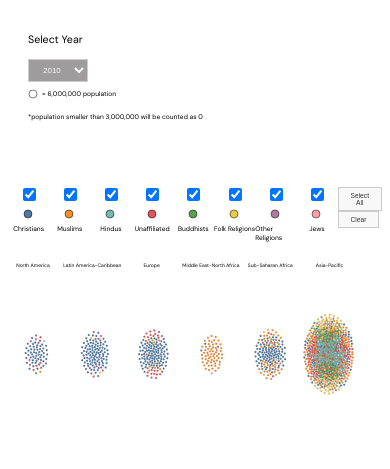
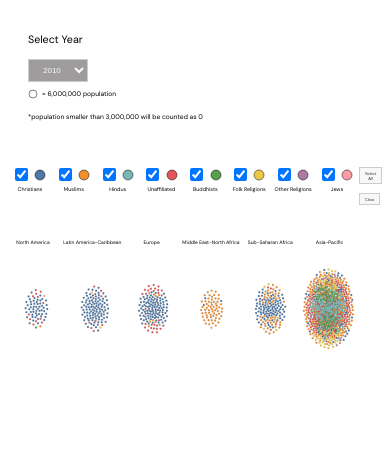
Before and after one commit to Yujia-Huo/religion-composition, a plain HTML site: page index.html in a window 390 px wide. Drawn offline with nearby package versions, Linux system fonts and the light colour scheme; animation ran at ten frames a second.

Commit message:
mobile responsive

```diff
--- a/index.html
+++ b/index.html
@@ -38,68 +38,84 @@
             <div id="checkbox-section">
 
                 <div class="checkbox-container">
+                    <div>
                         <input class="option" type="checkbox" value="Christians" id='Christians' checked>
-                    <svg height="20" width="20">
-                        <circle cx="10" cy="10" r="4" stroke="black" stroke-width=".5" fill="#4e79a7" />
+                        <svg height="15" width="15">
+                            <circle cx="7" cy="9" r="5" stroke="black" stroke-width=".5" fill="#4e79a7" />
                         </svg>
+                    </div>
+
                     <label for="Christians">Christians</label>
                 </div>
 
                 <div class="checkbox-container">
+                    <div>
                         <input class="option" type="checkbox" value="Muslims" id="Muslims" checked>
-                    <svg height="20" width="20">
-                        <circle cx="10" cy="10" r="4" stroke="black" stroke-width=".5" fill="#f28e2c" />
+                        <svg height="15" width="15">
+                            <circle cx="7" cy="9" r="5" stroke="black" stroke-width=".5" fill="#f28e2c" />
                         </svg>
+                    </div>
                     <label for="Muslims">Muslims</label>
                 </div>
 
                 <div class="checkbox-container">
+                    <div>
                         <input class="option" type="checkbox" value="Hindus" id="Hindus" checked>
-                    <svg height="20" width="20">
-                        <circle cx="10" cy="10" r="4" stroke="black" stroke-width=".5" fill="#76b7b2" />
-
+                        <svg height="15" width="15">
+                            <circle cx="7" cy="9" r="5" stroke="black" stroke-width=".5" fill="#76b7b2" />
                         </svg>
+                    </div>
                     <label for="Hindus">Hindus</label>
                 </div>
 
                 <div class="checkbox-container">
+                    <div>
                         <input class="option" type="checkbox" value="Unaffiliated" id="Unaffiliated" checked>
-                    <svg height="20" width="20">
-                        <circle cx="10" cy="10" r="4" stroke="black" stroke-width=".5" fill="#e15759" />
+                        <svg height="15" width="15">
+                            <circle cx="7" cy="9" r="5" stroke="black" stroke-width=".5" fill="#e15759" />
                         </svg>
+                    </div>
                     <label for="Unaffiliated">Unaffiliated</label>
                 </div>
 
                 <div class="checkbox-container">
+                    <div>
                         <input class="option" type="checkbox" value="Buddhists" id="Buddhists" checked>
-                    <svg height="20" width="20">
-                        <circle cx="10" cy="10" r="4" stroke="black" stroke-width=".5" fill="#59a14f" />
+                        <svg height="15" width="15">
+                            <circle cx="7" cy="9" r="5" stroke="black" stroke-width=".5" fill="#59a14f" />
                         </svg>
+                    </div>
                     <label for="Buddhists">Buddhists</label>
                 </div>
 
 
                 <div class="checkbox-container">
+                    <div>
                         <input class="option" type="checkbox" value="FolkReligions" id="FolkReligions" checked>
-                    <svg height="20" width="20">
-                        <circle cx="10" cy="10" r="4" stroke="black" stroke-width=".5" fill="#edc949" />
+                        <svg height="15" width="15">
+                            <circle cx="7" cy="9" r="5" stroke="black" stroke-width=".5" fill="#edc949" />
                         </svg>
+                    </div>
                     <label for="Folk Religions">Folk Religions</label>
                 </div>
 
                 <div class="checkbox-container">
+                    <div>
                         <input class="option" type="checkbox" value="OtherReligions" id="OtherReligions" checked>
-                    <svg height="20" width="20">
-                        <circle cx="10" cy="10" r="4" stroke="black" stroke-width=".5" fill="#af7aa1" />
+                        <svg height="15" width="15">
+                            <circle cx="7" cy="9" r="5" stroke="black" stroke-width=".5" fill="#af7aa1" />
                         </svg>
+                    </div>
                     <label for="Other Religions">Other Religions</label>
                 </div>
 
                 <div class="checkbox-container">
+                    <div>
                         <input class="option" type="checkbox" value="Jews" id="Jews" checked>
-                    <svg height="20" width="20">
-                        <circle cx="10" cy="10" r="4" stroke="black" stroke-width=".5" fill="#ff9da7" />
+                        <svg height="15" width="15">
+                            <circle cx="7" cy="9" r="5" stroke="black" stroke-width=".5" fill="#ff9da7" />
                         </svg>
+                    </div>
                     <label for="Jews">Jews</label>
                 </div>
 
--- a/script.js
+++ b/script.js
@@ -157,10 +157,10 @@ d3.csv("./data/religion_comp.csv", Parsed).then(function (data) {
         const format = d3.format(",");
         let totalText = svg.append("text")
           .attr("class", "hover-text") // add a class to remove later
-          .attr("x", (x(region) + 30))
-          .attr("y", 150) // adjust this value as needed
+          .attr("x", (x(region)))
+          .attr("y", 600) // adjust this value as needed
           .style("text-anchor", "start")
-          .style("font-size", "14px") // adjust this value as needed
+          .style("font-size", "16px") // adjust this value as needed
           .style("fill", "black")
           .style("font-weight", "bold")
           .text("Total: ");
@@ -178,10 +178,10 @@ d3.csv("./data/religion_comp.csv", Parsed).then(function (data) {
           if (selectedReligionData) {
             let religiousText = svg.append("text")
               .attr("class", "hover-text")
-              .attr("x", (x(region) + 30))
-              .attr("y", 170 + i * 20)
+              .attr("x", (x(region)))
+              .attr("y", 620 + i * 20)
               .style("text-anchor", "start")
-              .style("font-size", "14px")
+              .style("font-size", "16px")
               .style("fill", "black")
               .style("font-weight", "bold")
               .text(`${selectedReligionData.group}:`);
@@ -190,7 +190,7 @@ d3.csv("./data/religion_comp.csv", Parsed).then(function (data) {
               .attr("class", "hover-text")
               .style("font-weight", "normal")
               .style("text-anchor", "start")
-              .style("font-size", "14px")
+              .style("font-size", "16px")
               .style("fill", "black")
               .text(` ${format(selectedReligionData.value)}`);
           }
@@ -200,7 +200,7 @@ d3.csv("./data/religion_comp.csv", Parsed).then(function (data) {
 
         svg.append("path")
           .attr("class", "hover-line") // add a class to remove later
-          .attr("d", `M ${centroids[region].x} ${centroids[region].y} L ${breakPoint.x} ${breakPoint.y} L ${x(region) + 30} 200`) // adjust this value as needed
+          .attr("d", `M ${centroids[region].x} ${centroids[region].y} L ${breakPoint.x} ${breakPoint.y} L ${x(region) + 30} 600`) // adjust this value as needed
           .attr("stroke", "black")
           .attr("stroke-width", .5)
           .attr("fill", "none");
@@ -218,7 +218,7 @@ d3.csv("./data/religion_comp.csv", Parsed).then(function (data) {
 
     let breakPoint = {
       x: centroids[region].x,
-      y: ((centroids[region].y + 150) / 2) // adjust this value as needed
+      y: ((centroids[region].y + 600) / 2) // adjust this value as needed
     };
 
     // console.log(nodes);
@@ -236,7 +236,7 @@ d3.csv("./data/religion_comp.csv", Parsed).then(function (data) {
     let simulation = d3.forceSimulation(nodes)
       .force("x", d3.forceX().strength(1).x((i + 1) * (width / (regions.length + .4)) - 120)) // Adjust the x-position based on the region index
       .force("y", d3.forceY().strength(0.1).y(height / 2))
-      .force("center", d3.forceCenter().x((i + 1) * (width / (regions.length + .4)) - 120).y(height / 2)) // Adjust the center position based on the region index
+      .force("center", d3.forceCenter().x((i + 1) * (width / (regions.length + .4)) - 120).y(height / 2.5)) // Adjust the center position based on the region index
       .force("charge", d3.forceManyBody().strength(.1))
       .force("collide", d3.forceCollide().strength(.1).radius(10).iterations(1))
       .tick(20)
@@ -306,6 +306,15 @@ d3.csv("./data/religion_comp.csv", Parsed).then(function (data) {
   d3.selectAll(".option").on("change", update);
   update()
 
+
+
+
+
+
+
+
+
+  /*********************** */
   d3.select("#year-select").on("change", function () {
     // Get the selected year
     const selectedYear = +d3.select(this).property("value");
@@ -397,10 +406,10 @@ d3.csv("./data/religion_comp.csv", Parsed).then(function (data) {
           // Remaining code...
           let totalText = svg.append("text")
             .attr("class", "hover-text") // add a class to remove later
-            .attr("x", (x(region) + 30))
-            .attr("y", 150) // adjust this value as needed
+            .attr("x", (x(region)))
+            .attr("y", 600) // adjust this value as needed
             .style("text-anchor", "start")
-            .style("font-size", "12px") // adjust this value as needed
+            .style("font-size", "16px") // adjust this value as needed
             .style("fill", "black")
             .style("font-weight", "bold")
             .text("Total: ");
@@ -419,10 +428,10 @@ d3.csv("./data/religion_comp.csv", Parsed).then(function (data) {
             if (selectedReligionData) {
               let religiousText = svg.append("text")
                 .attr("class", "hover-text")
-                .attr("x", (x(region) + 30))
-                .attr("y", 170 + i * 20)
+                .attr("x", (x(region)))
+                .attr("y", 620 + i * 20)
                 .style("text-anchor", "start")
-                .style("font-size", "12px")
+                .style("font-size", "16px")
                 .style("fill", "black")
                 .style("font-weight", "bold")
                 .text(`${selectedReligionData.group}:`);
@@ -431,7 +440,7 @@ d3.csv("./data/religion_comp.csv", Parsed).then(function (data) {
                 .attr("class", "hover-text")
                 .style("font-weight", "normal")
                 .style("text-anchor", "start")
-                .style("font-size", "12px")
+                .style("font-size", "16px")
                 .style("fill", "black")
                 .text(` ${format(selectedReligionData.value)}`);
             }
@@ -440,7 +449,7 @@ d3.csv("./data/religion_comp.csv", Parsed).then(function (data) {
 
           svg.append("path")
             .attr("class", "hover-line") // add a class to remove later
-            .attr("d", `M ${centroids[region].x} ${centroids[region].y} L ${breakPoint.x} ${breakPoint.y} L ${x(region) + 30} 200`) // adjust this value as needed
+            .attr("d", `M ${centroids[region].x} ${centroids[region].y} L ${breakPoint.x} ${breakPoint.y} L ${x(region) + 30} 600`) // adjust this value as needed
             .attr("stroke", "black")
             .attr("stroke-width", .5)
             .attr("fill", "none");
@@ -458,13 +467,13 @@ d3.csv("./data/religion_comp.csv", Parsed).then(function (data) {
 
       let breakPoint = {
         x: centroids[region].x,
-        y: ((centroids[region].y + 150) / 2) // adjust this value as needed
+        y: ((centroids[region].y + 600) / 2) // adjust this value as needed
       };
       // Initialize the simulation for the current region
       let simulation = d3.forceSimulation(nodes)
         .force("x", d3.forceX().strength(1).x((i + 1) * (width / (regions.length + .4)) - 120)) // Adjust the x-position based on the region index
-        .force("y", d3.forceY().strength(0.1).y(height / 2))
-        .force("center", d3.forceCenter().x((i + 1) * (width / (regions.length + .4)) - 120).y(height / 2)) // Adjust the center position based on the region index
+        .force("y", d3.forceY().strength(0.1).y(height / 2.5))
+        .force("center", d3.forceCenter().x((i + 1) * (width / (regions.length + .4)) - 120).y(height / 2.5)) // Adjust the center position based on the region index
         .force("charge", d3.forceManyBody().strength(.1))
         .force("collide", d3.forceCollide().strength(.1).radius(10).iterations(1))
         .tick(20)
--- a/style.css
+++ b/style.css
@@ -26,7 +26,7 @@ p {
 }
 
 #selectYear {
-    font-size: 12pt;
+    font-size: 15pt;
 
 
 }
@@ -40,7 +40,7 @@ p {
 #control {
     width: 20%;
     margin-top: 70pt;
-    margin-left: 0pt;
+    margin-left: 10pt;
     margin-right: 0pt;
 
 }
@@ -146,7 +146,8 @@ button:hover {
 
 
     #control {
-        margin-top: 30pt;
+        margin-top: 20pt;
+        margin-left: 10pt;
 
 
     }
@@ -212,7 +213,9 @@ button:hover {
 
 
     #control {
-        margin-top: 30pt;
+        margin-top: 10pt;
+        margin-left: 10pt;
+
 
 
     }
@@ -225,15 +228,18 @@ button:hover {
 
     #buttons {
         margin-top: 10px;
-        font-size: 7pt;
+    }
+
+    button {
+        font-size: 5pt;
     }
 
 
-    h2 {
+    /* h2 {
 
-        font-size: 20pt;
+        font-size: 15pt;
 
-    }
+    } */
 
 
     img {
@@ -246,11 +252,20 @@ button:hover {
         margin-bottom: 10pt;
     }
 
+
+    #selectYear {
+        font-size: 8pt;
+
+
+    }
 }
 
 
 @media only screen and (max-width: 500px) {
 
+    .option {
+        margin-right: 1px;
+    }
 
     #container {
         width: 100%;
@@ -259,7 +274,7 @@ button:hover {
     }
 
     label {
-        font-size: 5pt;
+        font-size: 4pt;
     }
 
     #hint {
@@ -311,12 +326,15 @@ button:hover {
 
 
     #control {
+        margin-left: 0pt;
         margin-top: 10pt;
+
+        margin-bottom: 10pt;
         width: 100%;
         display: flex;
         flex-direction: column;
         justify-content: space-between;
-        gap: 50px;
+        gap: 30px;
 
 
     }
@@ -326,6 +344,7 @@ button:hover {
         width: 100%;
         display: flex;
         flex-direction: row;
+        /* gap: 10px; */
 
     }
 
@@ -334,16 +353,20 @@ button:hover {
 
     }
 
+    #buttons {
+        margin-top: 0px;
+
+    }
 
     button {
         margin-top: 0px;
-        font-size: 5pt;
+        font-size: 3pt;
+        padding-left: 5px;
+        padding-right: 5px;
+        padding-top: 2.5px;
+        padding-bottom: 2.5px;
     }
 
-    #buttons {
-        margin-top: 3px;
-
-    }
 
     h2 {
         font-size: 20pt;
```
Lines whose indentation alone changed are shown as unchanged.
